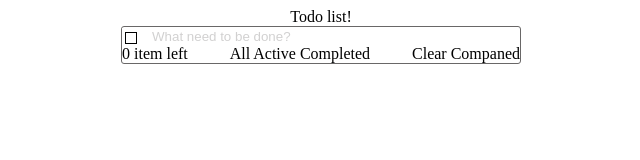
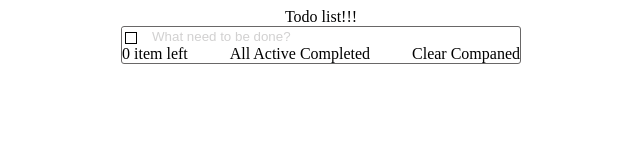
Before and after one commit to RBcuber/todo, a plain HTML site: page index.html in a window 1280 px wide. Shown: the full height of the page, 319-959 px from the left. Drawn offline with Linux system fonts and the light colour scheme.

Commit message:
test-test

```diff
--- a/index.html
+++ b/index.html
@@ -13,7 +13,7 @@
 				<div class="todo__main">
 					<div class="todo__title">
 						<div id="todo__name" class="todo__name">
-							Todo list!
+							Todo list!!!
 						</div>
 						<div class="todo__task">
 							<div class="todo__task-name">
```
